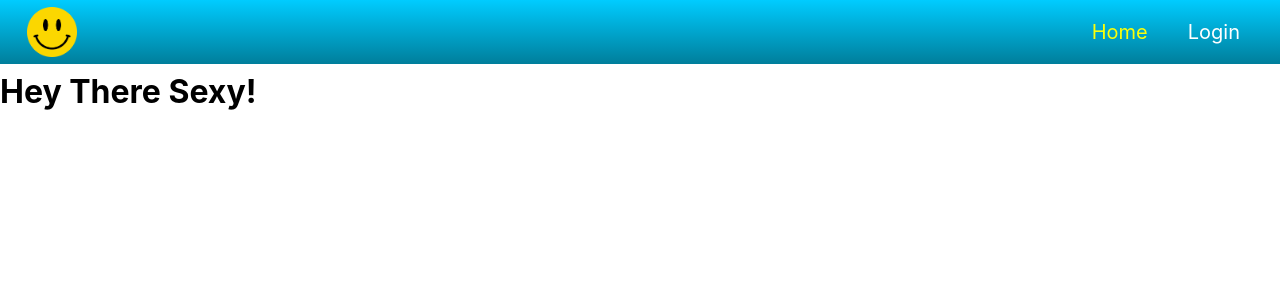
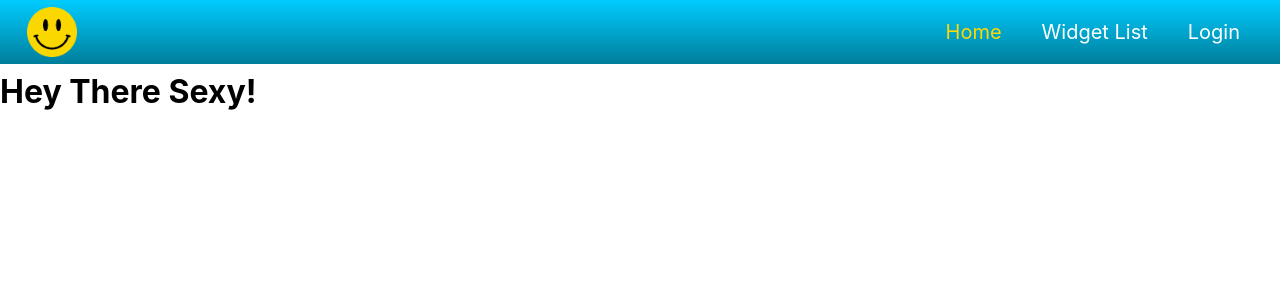
Before and after one commit to ayorkshireworrall/widgets, a React (Create React App) app: page /home in a window 1280 px wide. Shown: the top 300 px of the page. Built offline with nearby package versions, Linux system fonts and the light colour scheme.

Commit message:
A bit more mobile styling

```diff
--- a/src/App.js
+++ b/src/App.js
@@ -4,6 +4,7 @@ import { BrowserRouter, Route, Switch, Redirect } from 'react-router-dom';
 import Layout from './components/Layout/Layout';
 import Home from './containers/Home/Home';
 import Login from './containers/Login/Login';
+import Widgets from './containers/Widgets/Widgets';
 
 function App() {
   return (
@@ -12,6 +13,7 @@ function App() {
         <Switch>
           <Route path="/home" component={Home}/>
           <Route path="/login" component={Login}/>
+          <Route path="/widgets" component={Widgets}/>
           <Redirect to="home" />
         </Switch>
       </Layout>
--- a/src/components/Layout/Layout.js
+++ b/src/components/Layout/Layout.js
@@ -8,7 +8,6 @@ const Layout = props => {
     const [sideDrawerOpen, setSideDrawerOpen] = useState(false);
 
     const toggleSideDrawer = () => {
-        console.log("Clicked");
         setSideDrawerOpen(!sideDrawerOpen);
     }
     return (
--- a/src/components/Navigation/NavigationItems/NavigationItem/NavigationItem.js
+++ b/src/components/Navigation/NavigationItems/NavigationItem/NavigationItem.js
@@ -3,8 +3,20 @@ import classes from './NavigationItem.module.css';
 import { NavLink } from 'react-router-dom';
 
 const NavigationItem = props => {
+    let navClass = '';
+    switch (props.navType) {
+        case 'SIDE_DRAWER':
+            navClass = classes.NavigationItemSideDrawer;
+            break;
+        case 'TOOLBAR' :
+            navClass = classes.NavigationItemToolbar;
+            break;
+        default:
+            throw new Error ('Invalid use of NavigationItems component, must provide valid prop \'navType\'');
+    }
+
     return (
-        <li className={classes.NavigationItem}>
+        <li className={navClass}>
             <NavLink
                 to={props.link}
                 activeClassName={classes.active}
--- a/src/components/Navigation/NavigationItems/NavigationItem/NavigationItem.module.css
+++ b/src/components/Navigation/NavigationItems/NavigationItem/NavigationItem.module.css
@@ -1,23 +1,47 @@
-.NavigationItem {
+.NavigationItemToolbar {
     margin: 10px 0;
     box-sizing: border-box;
-    display: block;
+    display: flex;
     width: 100%;
-    color: white;
     padding: 10px 0;
-    font-size: 20px;
+    font-size: inherit;
 }
 
-.NavigationItem a {
+.NavigationItemToolbar a {
+    display: flex;
+    color: inherit;
     text-decoration: none;
-    color: white;
-    padding: 14px 20px;
+    padding: 17px 20px;
+    width: 100%;
+    overflow: hidden;
+    white-space: nowrap;
 }
 
-.NavigationItem a:hover {
-    border-bottom: 4px solid #fbff09;
+.NavigationItemToolbar a:hover {
+    border-bottom: 4px solid #ffd900;
 }
 
-.NavigationItem a.active {
-    color: #fbff09;
+.NavigationItemToolbar a.active {
+    color: #ffd900;
 }
+
+.NavigationItemSideDrawer {
+    box-sizing: border-box;
+    width: 100%;
+    font-size: inherit;
+    padding-right: 15%;
+}
+
+.NavigationItemSideDrawer a {
+    display: inline-block;
+    color: inherit;
+    text-decoration: none;
+    padding: 12px 5px;
+    width: 100%;
+    overflow: hidden;
+}
+
+.NavigationItemSideDrawer a.active {
+    color: #ffd900;
+    border-bottom: 2px solid #ffd900;
+}
--- a/src/components/Navigation/NavigationItems/NavigationItems.js
+++ b/src/components/Navigation/NavigationItems/NavigationItems.js
@@ -4,11 +4,24 @@ import NavigationItem from './NavigationItem/NavigationItem';
 import classes from './NavigationItems.module.css';
 
 const NavigationItems = props => {
+    let navClass = '';
+    switch (props.navType) {
+        case 'SIDE_DRAWER':
+            navClass = classes.NavigationItemsSideDrawer;
+            break;
+        case 'TOOLBAR' :
+            navClass = classes.NavigationItemsToolbar;
+            break;
+        default:
+            throw new Error ('Invalid use of NavigationItems component, must provide valid prop \'navType\'');
+    }
+
     return (
-        <nav className={classes.NavigationItems}>
+        <nav className={navClass}>
             <ul>
-                <NavigationItem link="/home">Home</NavigationItem>
-                <NavigationItem link="/login">Login</NavigationItem>
+                <NavigationItem navType={props.navType} link="/home">Home</NavigationItem>
+                <NavigationItem navType={props.navType} link="/widgets">Widget List</NavigationItem>
+                <NavigationItem navType={props.navType} link="/login">Login</NavigationItem>
             </ul>
         </nav>
     )
--- a/src/components/Navigation/NavigationItems/NavigationItems.module.css
+++ b/src/components/Navigation/NavigationItems/NavigationItems.module.css
@@ -1,8 +1,10 @@
-.NavigationItems {
+.NavigationItemsToolbar {
     height: 100%;
 }
 
-.NavigationItems ul {
+.NavigationItemsToolbar ul {
+    font-size: 20px;
+    color: white;
     margin: 0;
     padding: 0;
     list-style: none;
@@ -12,7 +14,23 @@
 }
 
 @media(max-width: 500px) {
-    .NavigationItems {
+    .NavigationItemsToolbar {
         display: none;
     }
 }
+
+.NavigationItemsSideDrawer {
+    height: 100%;
+    box-sizing: border-box;
+    padding: 0 10px;
+}
+
+.NavigationItemsSideDrawer ul {
+    color: black;
+    margin: 0;
+    padding: 0;
+    list-style: none;
+    display: flex;
+    flex-flow: column;
+    align-items: center;
+}
--- a/src/components/Navigation/SideDrawer/SideDrawer.js
+++ b/src/components/Navigation/SideDrawer/SideDrawer.js
@@ -1,6 +1,7 @@
 import React from 'react';
 
 import Backdrop from '../../UI/Backdrop/Backdrop';
+import NavigationItems from '../NavigationItems/NavigationItems';
 import classes from './SideDrawer.module.css';
 
 const SideDrawer = props => {
@@ -12,7 +13,9 @@ const SideDrawer = props => {
     let attachedClasses = sideDrawerClasses.join(' ');
     return (
         <React.Fragment>
-            <div className={attachedClasses} >SideDrawer</div>
+            <div className={attachedClasses} >
+                <NavigationItems navType='SIDE_DRAWER'/>
+            </div>
             <Backdrop show={props.open} clicked={props.toggleOpen}></Backdrop>
         </React.Fragment>
     )
--- a/src/components/Navigation/Toolbar/Toolbar.js
+++ b/src/components/Navigation/Toolbar/Toolbar.js
@@ -9,7 +9,7 @@ const Toolbar = props => {
         <header className={classes.Toolbar}>
             <Logo clicked={props.clickLogo}/>
             <div>
-                <NavigationItems/>
+                <NavigationItems navType='TOOLBAR'/>
             </div>
         </header>
     )
--- /dev/null
+++ b/src/containers/Widgets/Widgets.js
@@ -0,0 +1,9 @@
+import React from 'react';
+
+const Widgets = props => {
+    return (
+        <h1>Widget Page!</h1>
+    )
+}
+
+export default Widgets;
```
